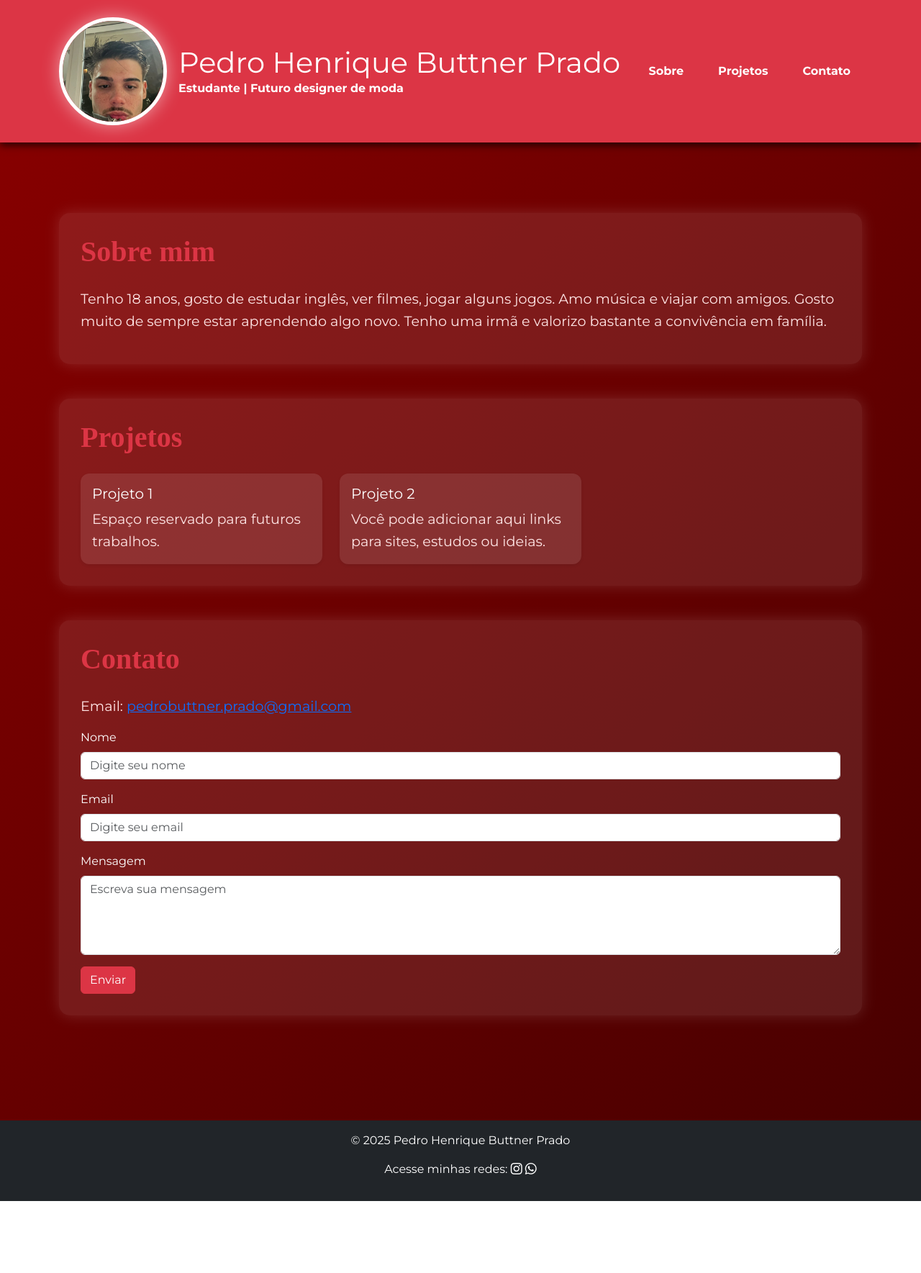
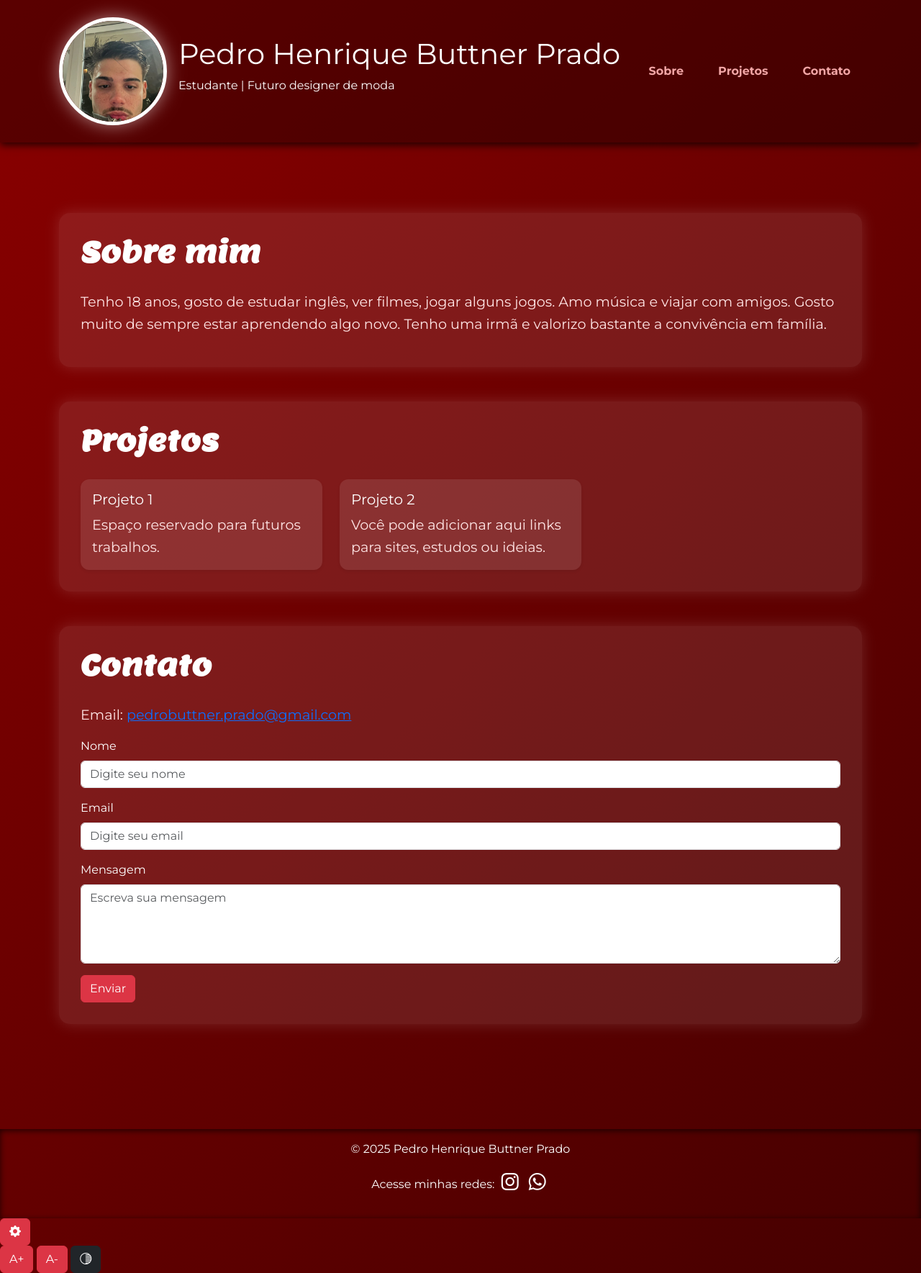
Before and after one commit to Pedro685578/portfolio-pedro, a plain HTML site: page index.html in a window 1280 px wide. Shown: the whole page at 72% size. Before the commit the page ends 1669 px from the top, so only its background shows below. Drawn offline with nearby package versions, Linux system fonts and the light colour scheme.

Commit message:
Update index.html

```diff
--- a/index.html
+++ b/index.html
@@ -4,26 +4,26 @@
   <meta charset="UTF-8" />
   <meta name="viewport" content="width=device-width, initial-scale=1" />
   <title>Portfólio - Pedro Henrique Buttner Prado</title>
-  <link href="https://fonts.googleapis.com/css2?family=Montserrat:wght@400;700&display=swap" rel="stylesheet" />
+  <link href="https://fonts.googleapis.com/css2?family=Montserrat:wght@400;700&family=Lemon&display=swap" rel="stylesheet" />
   <link href="https://cdnjs.cloudflare.com/ajax/libs/bootstrap/5.3.3/css/bootstrap.min.css" rel="stylesheet">
   <link rel="stylesheet" href="https://cdnjs.cloudflare.com/ajax/libs/bootstrap-icons/1.11.3/font/bootstrap-icons.min.css">
   <link rel="stylesheet" href="style.css" />
 </head>
 <body>
   <!-- Header / Navegação -->
-  <header class="p-4 bg-danger text-white sticky-top">
+  <header class="header p-4 sticky-top">
     <div class="container d-flex justify-content-between align-items-center">
       <div class="d-flex align-items-center">
-        <img src="images/pedro.jpg" alt="Foto de Pedro Henrique Buttner Prado" class="profile-img me-3">
+        <img src="images/pedro.jpg" alt="Pedro Henrique Buttner Prado" class="profile-img me-3">
         <div>
-          <h1 class="m-0">Pedro Henrique Buttner Prado</h1>
-          <p class="m-0 fw-bold">Estudante | Futuro designer de moda</p>
+          <h1>Pedro Henrique Buttner Prado</h1>
+          <p class="subtitle">Estudante | Futuro designer de moda</p>
         </div>
       </div>
       <ul class="nav">
-        <li class="nav-item"><a class="nav-link text-white" href="#sobre">Sobre</a></li>
-        <li class="nav-item"><a class="nav-link text-white" href="#projetos">Projetos</a></li>
-        <li class="nav-item"><a class="nav-link text-white" href="#contato">Contato</a></li>
+        <li class="nav-item"><a class="nav-link" href="#sobre">Sobre</a></li>
+        <li class="nav-item"><a class="nav-link" href="#projetos">Projetos</a></li>
+        <li class="nav-item"><a class="nav-link" href="#contato">Contato</a></li>
       </ul>
     </div>
   </header>
@@ -32,13 +32,13 @@
   <main class="container my-5">
     <!-- Sobre mim -->
     <section id="sobre" class="mb-5">
-      <h2 class="mb-3 text-danger">Sobre mim</h2>
+      <h2>Sobre mim</h2>
       <p>Tenho 18 anos, gosto de estudar inglês, ver filmes, jogar alguns jogos. Amo música e viajar com amigos. Gosto muito de sempre estar aprendendo algo novo. Tenho uma irmã e valorizo bastante a convivência em família.</p>
     </section>
 
     <!-- Projetos -->
     <section id="projetos" class="mb-5">
-      <h2 class="mb-3 text-danger">Projetos</h2>
+      <h2>Projetos</h2>
       <div class="row g-4">
         <div class="col-md-4">
           <div class="card shadow-sm h-100">
@@ -61,7 +61,7 @@
 
     <!-- Contato -->
     <section id="contato" class="mb-5">
-      <h2 class="mb-3 text-danger">Contato</h2>
+      <h2>Contato</h2>
       <p>Email: <a href="mailto:pedrobuttner.prado@gmail.com">pedrobuttner.prado@gmail.com</a></p>
       <form class="mt-3">
         <div class="mb-3">
@@ -82,11 +82,27 @@
   </main>
 
   <!-- Footer -->
-  <footer class="bg-dark text-white text-center py-3">
+  <footer class="footer text-center py-3">
     <p>© 2025 Pedro Henrique Buttner Prado</p>
     <p>Acesse minhas redes: <i class="bi bi-instagram"></i> <i class="bi bi-whatsapp"></i></p>
   </footer>
 
+  <!-- Botão de acessibilidade -->
+  <div class="menu-acessibilidade">
+    <button id="botao-acessibilidade" class="btn btn-danger">
+      <i class="bi bi-gear-fill"></i>
+    </button>
+    <div id="opcoes-acessibilidade" class="opcoes-acessibilidade">
+      <button id="aumentar-fonte" class="btn btn-danger">A+</button>
+      <button id="diminuir-fonte" class="btn btn-danger">A-</button>
+      <button id="alterna-contraste" class="btn btn-dark">
+        <i class="bi bi-shadows"></i>
+      </button>
+    </div>
+  </div>
+
+  <!-- Scripts -->
   <script src="https://cdnjs.cloudflare.com/ajax/libs/bootstrap/5.3.3/js/bootstrap.bundle.min.js"></script>
+  <script src="script.js"></script>
 </body>
 </html>
```
